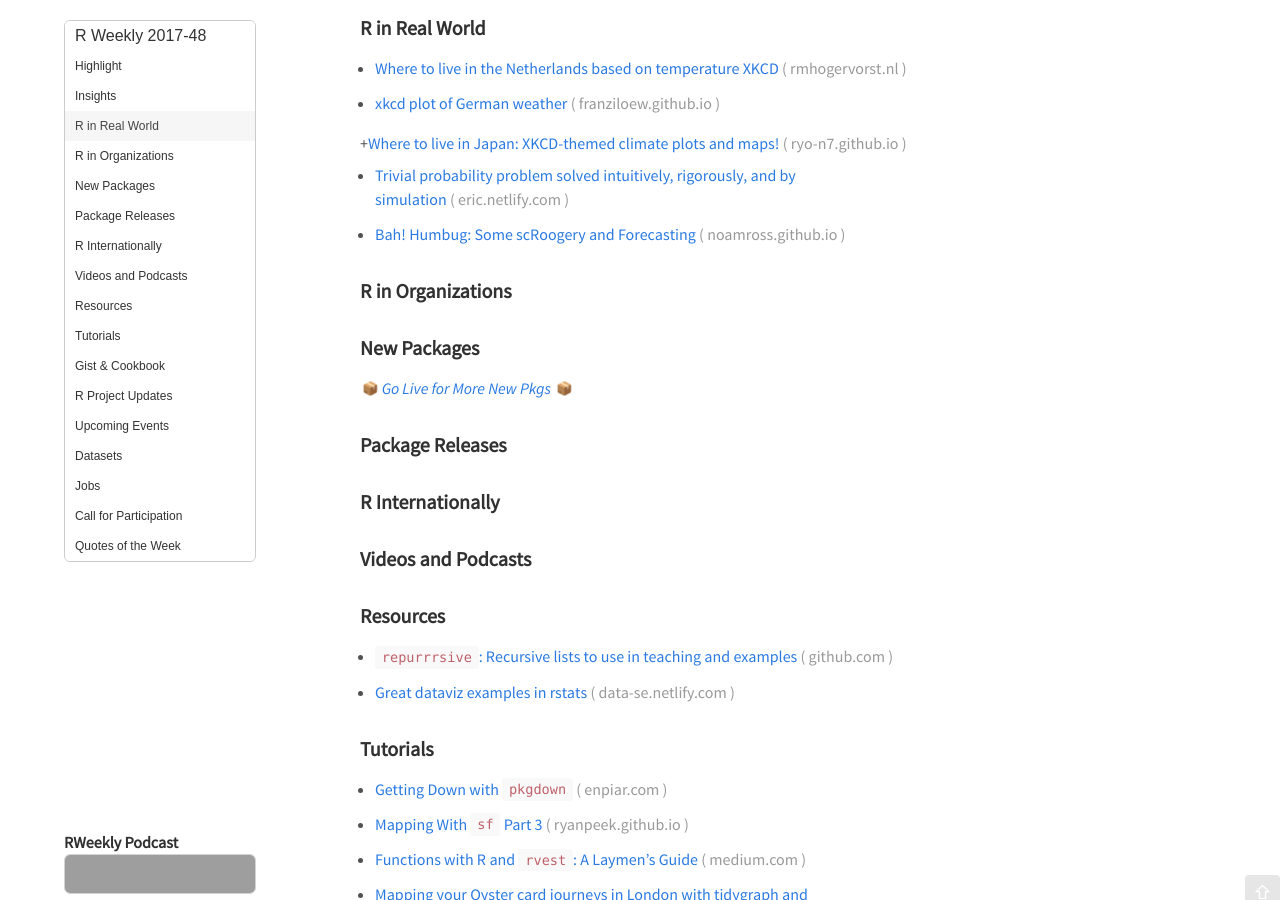
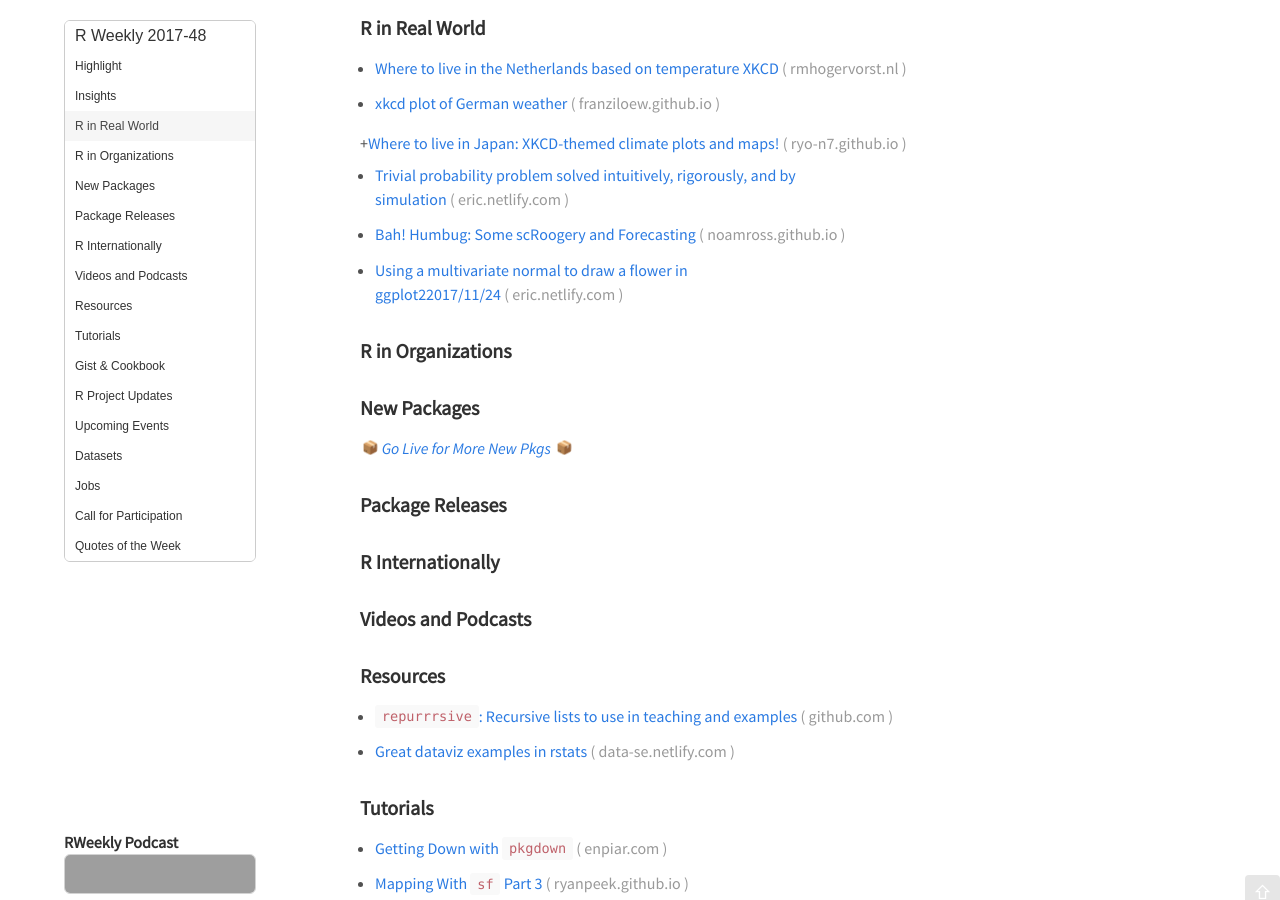
Before and after one commit to rweekly/rweekly.org, a Jekyll site: the page built from draft.md, in a window 1280 px wide and 900 px high, scrolled down 335 px. Built offline with Jekyll 4.4.1, drawn with Linux system fonts in a browser that asks for light colours; emoji names are drawn with the system emoji font; comment, search, counter and statistics services are not loaded; grey boxes are pictures that could not be loaded.

Commit message:
Update draft.md

```diff
--- a/draft.md
+++ b/draft.md
@@ -28,6 +28,8 @@ Release Date: 2017-11-27
 + [Trivial probability problem solved intuitively, rigorously, and by simulation](https://eric.netlify.com/2017/11/21/probability/)
 
 + [Bah! Humbug: Some scRoogery and Forecasting](https://noamross.github.io/data-driven-scroogery/)
+
++ [Using a multivariate normal to draw a flower in ggplot22017/11/24](https://eric.netlify.com/2017/11/24/using-a-multivariate-normal-to-draw-a-flower-in-ggplot2/)
 
 ###  R in Organizations
 
```
